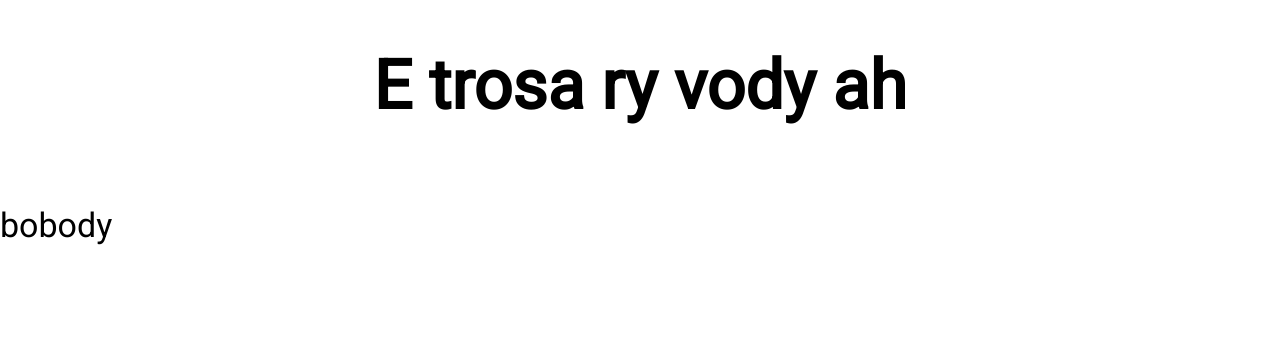
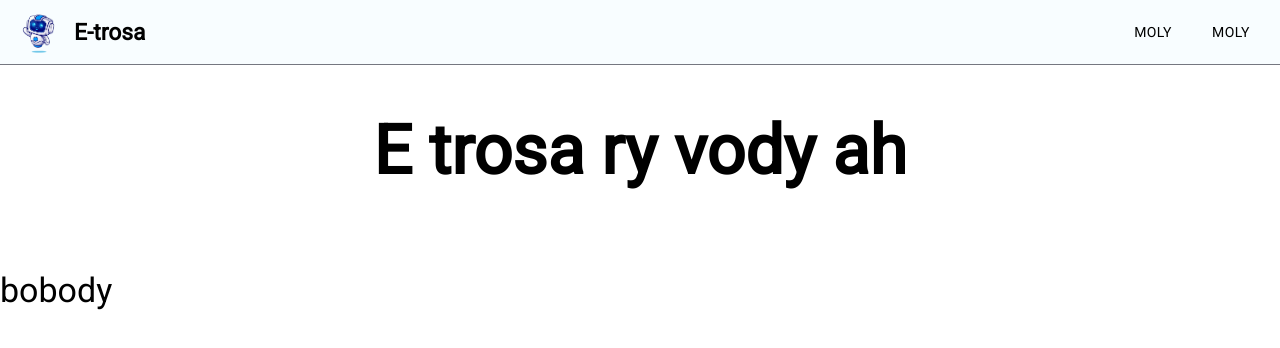
Before and after one commit to TianaNanta/e-trosa, a React (Create React App) app in the folder frontend/my-app/: page /signup in a window 1280 px wide. Shown: the top 348 px of the page. Built offline with nearby package versions, Linux system fonts and the light colour scheme.

Commit message:
Header Button color changed

```diff
--- a/frontend/my-app/src/components/buttons/button.style.ts
+++ b/frontend/my-app/src/components/buttons/button.style.ts
@@ -1,6 +1,7 @@
 import styled from 'styled-components';
 import { Box } from '@mui/material';
 import { IButton } from './button';
+import { device } from '../../display/screensize';
 
 
 export const BoxStyled = styled(Box)<IButton>`
@@ -8,17 +9,49 @@ export const BoxStyled = styled(Box)<IButton>`
     flex-wrap: wrap;
     justify-content: center;
     align-items: center;
-    width: ${props => props.theme.size(2) * 26}px;
-    padding: 0px ${props => props.theme.size(1) * 2}px;
+    border-radius: 15px;
+    width: 100%;
+    background-color: ${props => props.color};
 
 
     & .MuiButton-root {
-        color: ${props => props.theme.colors.primary};
-        background-color: ${props => props.theme.colors.onPrimary};
-        border-radius: 20px;
         width: 100%;
-            &:hover {
-            /* background-color: ${props => props.theme.colors.primary}; */
+        border-radius: 15px;
+
+        @media ${device.MobileS} {
+            min-width: ${props => props.theme.size(2) * 6}px;
+            font-size: ${props => props.theme.size(3) + 2}px;
+        }
+
+        @media ${device.MobileM} {
+            min-width: ${props => props.theme.size(3) * 6}px;
+            font-size: ${props => props.theme.size(3) + 2}px;
+        }
+
+        @media ${device.MobileL} {
+            min-width: ${props => props.theme.size(3) * 6}px;
+            font-size: ${props => props.theme.size(3) + 2}px;
+        }
+
+        @media ${device.Tablet} {
+        min-width: ${props => props.theme.size(3) * 6}px;
+        font-size: ${props => props.theme.size(3) + 2}px;
+        }
+
+        @media ${device.Laptop} {
+            min-width: ${props => props.theme.size(3) * 6}px;
+            font-size: ${props => props.theme.size(3) + 2}px;
+        }
+
+        @media ${device.LaptopL} {
+            min-width: ${props => props.theme.size(4) * 6}px;
+            font-size: ${props => props.theme.size(4) + 2}px;
+
+        }
+
+        @media ${device.Desktop} {
+            min-width: ${props => props.theme.size(5) * 6}px;
+            font-size: ${props => props.theme.size(5) + 2}px;
         }
     }
 `
--- a/frontend/my-app/src/components/buttons/button.tsx
+++ b/frontend/my-app/src/components/buttons/button.tsx
@@ -1,18 +1,19 @@
 import { Button } from "@mui/material";
+import { color } from "@mui/system";
 import React from "react";
 import { BoxStyled } from "./button.style";
 
 export interface IButton{
     text?: string,
-    color?: string,
+    color?: any,
     onClick?: () => void,
 
 }
 
-const StyledButton: React.FC<IButton> = ({ text, color, onClick}) => {
+const StyledButton: React.FC<IButton> = ({ text, color , onClick}) => {
 
     return (
-            <BoxStyled onClick={onClick}>
+            <BoxStyled color={color} onClick={onClick}>
                 <Button>
                     {text}
                 </Button>
--- a/frontend/my-app/src/layout/withTheme.tsx
+++ b/frontend/my-app/src/layout/withTheme.tsx
@@ -32,7 +32,7 @@ function WithTheme({ children }: LayoutProps ){
   return (
     <ThemeProvider theme={themeswitch}>
       <GlobalStyle />
-      {/* <Header mode={handleThemeToogle}/> */}
+      <Header mode={handleThemeToogle}/>
       {children}
     </ThemeProvider>
   );
--- a/frontend/my-app/src/pages/header/header.style.ts
+++ b/frontend/my-app/src/pages/header/header.style.ts
@@ -10,12 +10,15 @@ export const HeaderStyled = styled(Box)`
     top: 0;
     position: sticky;
     width: 100%;
-    background-color: ${props => props.theme.colors.background};
+    background-color: ${props => props.theme.colors.background };
     box-sizing: border-box;
+    border-color: ${props => props.theme.colors.outline};
+    border-width: 1px;
+    border-style: none none solid none;
     padding: 6px 12px;
 
-    &  {
-        color : ${props => props.theme.colors.OnBackground};
+    & {
+        color : ${props => props.theme.name === 'light-mode' ? 'black' : 'white'};
     }
 
 `
@@ -24,4 +27,11 @@ export const GroupedBox = styled(Box)`
     display: flex;
     justify-content: center;
     align-items: center;
+
+    &  {
+
+        & .MuiButton-root {
+            color : ${props => props.theme.name === 'light-mode' ? 'black' : 'white'};
+        }
+    }
 `
--- a/frontend/my-app/src/pages/header/header.tsx
+++ b/frontend/my-app/src/pages/header/header.tsx
@@ -3,6 +3,7 @@ import { HeaderStyled, GroupedBox } from './header.style';
 import Space from '../../components/space/space';
 
 
+import StyledButton from '../../components/buttons/button';
 import { Box } from '@mui/material';
 import { StyledSwitch } from '../../components/switch/switch';
 import AccountBalanceIcon from '@mui/icons-material/AccountBalance';
@@ -17,12 +18,14 @@ export default function Header({ mode } : IHeader) {
     <HeaderStyled>
         <GroupedBox>
             <img src={Logo} width={54}/>
-            <Space size={2} height={0}/>
+                <Space size={2} height={0}/>
             <h6>E-trosa</h6>
         </GroupedBox>
-        <Box>
-            <StyledSwitch />
-        </Box>
+        <GroupedBox>
+            <StyledButton text={'moly'} onClick={mode} color={''} />
+                <Space size={2} height={0} />
+            <StyledButton text={'moly'} onClick={mode} />
+        </GroupedBox>
     </HeaderStyled>
   );
 }
--- a/frontend/my-app/src/pages/homepage/homepage.tsx
+++ b/frontend/my-app/src/pages/homepage/homepage.tsx
@@ -6,6 +6,7 @@ import { ThemeProvider } from 'styled-components';
 import Header from '../header/header';
 
 export default function Home() {
+
     return (
         <>
             <PaddedBox>
```
